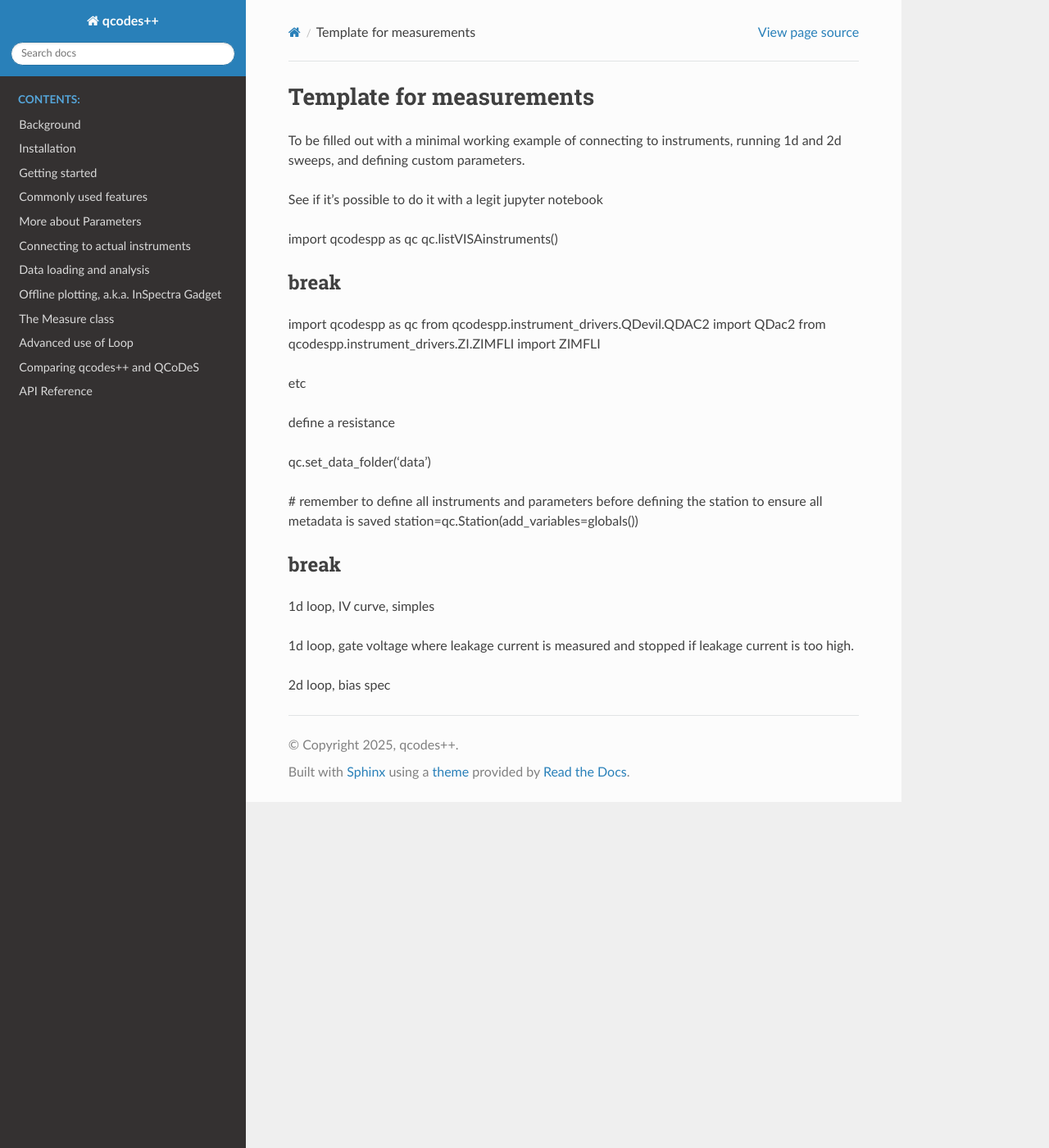
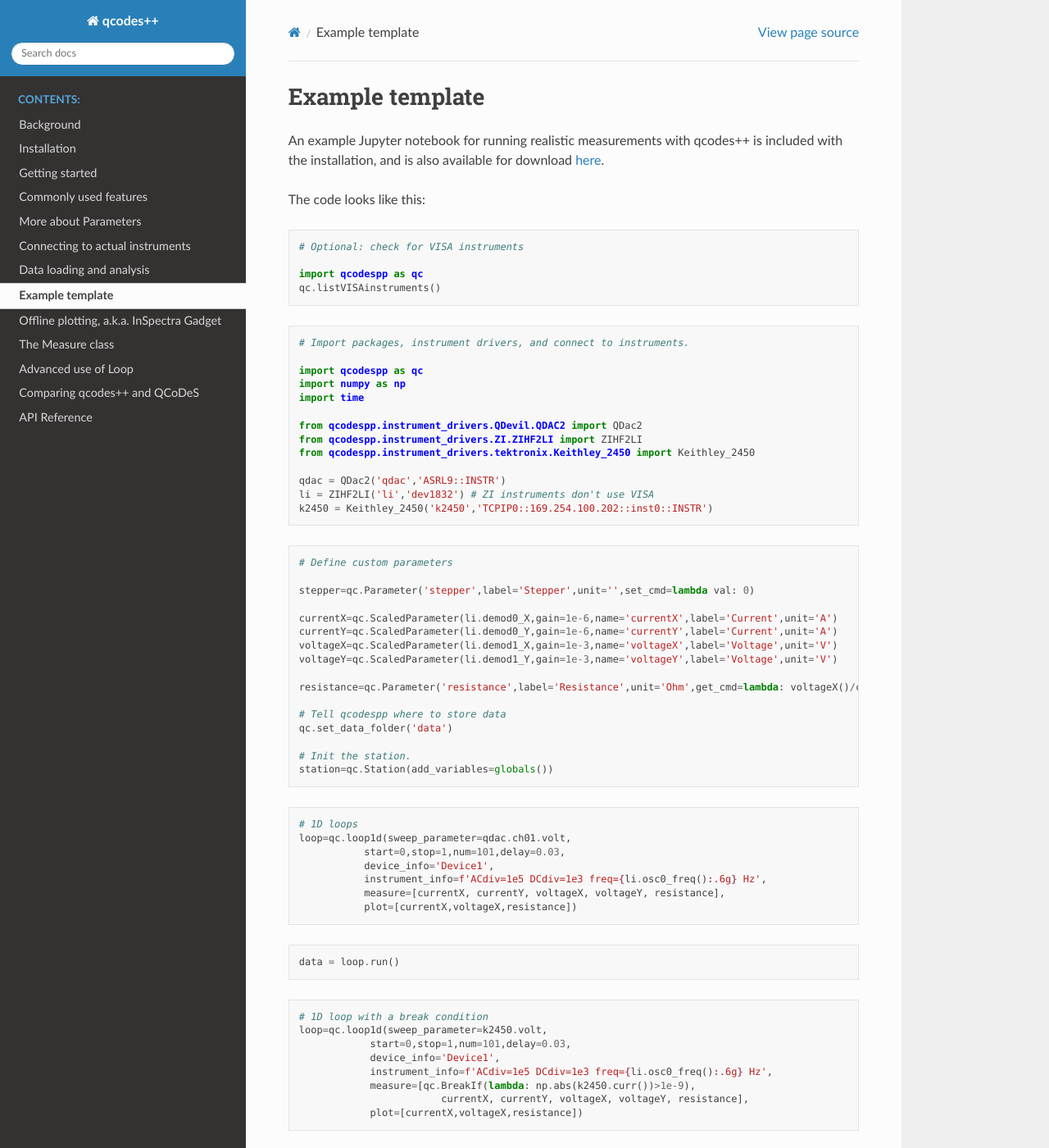
Before and after one commit to qcodespp/qcodespp.github.io, a Sphinx documentation site: the page built from docs/source/template.rst, in a window 1280 px wide and 1400 px high. Shown: the whole window at 82% size. Built offline with Sphinx 7.4.7 and the Read the Docs theme 3.1.0, drawn with Linux system fonts in a browser that asks for light colours; pages that are not in the unit, such as notebooks, are missing from menus; some of the changed text lies outside the part shown.

```diff
--- a/docs/source/conf.py
+++ b/docs/source/conf.py
@@ -25,8 +25,9 @@
 # autoapi_dirs=['C:/git/qcodespp/qcodespp']
 # autoapi_options=[ 'members', 'undoc-members','show-inheritance', 'show-module-summary', 'special-members', 'imported-members']
 # templates_path = ['_templates']
-# exclude_patterns = ['_build', '_templates']
 # autoapi_keep_files = True
+
+exclude_patterns = ['_build', '_templates', "**.ipynb_checkpoints"]
 
 
 # -- Options for HTML output -------------------------------------------------
--- a/docs/source/index.rst
+++ b/docs/source/index.rst
@@ -34,7 +34,7 @@
    parameters
    visa
    data_analysis
-   qcodespp_template
+   template
    offline_plotting
    measure
    advanced
--- a/docs/source/template.rst
+++ b/docs/source/template.rst
@@ -1,33 +1,109 @@
-Template for measurements
-=========================
+Example template
+================
 
-To be filled out with a minimal working example of connecting to instruments, running 1d and 2d sweeps, and defining custom parameters.
+An example Jupyter notebook for running realistic measurements with qcodes++ is included with the installation, and is also available for download `here <https://github.com/qcodespp/qcodespp/blob/main/qcodespp_template.ipynb>`__.
 
-See if it's possible to do it with a legit jupyter notebook
+The code looks like this:
 
-import qcodespp as qc
-qc.listVISAinstruments()
+.. code-block:: python
 
-break
------
+    # Optional: check for VISA instruments
 
-import qcodespp as qc
-from qcodespp.instrument_drivers.QDevil.QDAC2 import QDac2
-from qcodespp.instrument_drivers.ZI.ZIMFLI import ZIMFLI
+    import qcodespp as qc
+    qc.listVISAinstruments()
 
-etc
+.. code-block:: python
 
-define a resistance
+    # Import packages, instrument drivers, and connect to instruments.
 
-qc.set_data_folder('data')
+    import qcodespp as qc
+    import numpy as np
+    import time
 
-# remember to define all instruments and parameters before defining the station to ensure all metadata is saved
-station=qc.Station(add_variables=globals())
+    from qcodespp.instrument_drivers.QDevil.QDAC2 import QDac2
+    from qcodespp.instrument_drivers.ZI.ZIHF2LI import ZIHF2LI
+    from qcodespp.instrument_drivers.tektronix.Keithley_2450 import Keithley_2450
 
-break
------
-1d loop, IV curve, simples
+    qdac = QDac2('qdac','ASRL9::INSTR')
+    li = ZIHF2LI('li','dev1832') # ZI instruments don't use VISA
+    k2450 = Keithley_2450('k2450','TCPIP0::169.254.100.202::inst0::INSTR')
 
-1d loop, gate voltage where leakage current is measured and stopped if leakage current is too high.
+.. code-block:: python
 
-2d loop, bias spec
+    # Define custom parameters
+
+    stepper=qc.Parameter('stepper',label='Stepper',unit='',set_cmd=lambda val: 0)
+
+    currentX=qc.ScaledParameter(li.demod0_X,gain=1e-6,name='currentX',label='Current',unit='A')
+    currentY=qc.ScaledParameter(li.demod0_Y,gain=1e-6,name='currentY',label='Current',unit='A')
+    voltageX=qc.ScaledParameter(li.demod1_X,gain=1e-3,name='voltageX',label='Voltage',unit='V')
+    voltageY=qc.ScaledParameter(li.demod1_Y,gain=1e-3,name='voltageY',label='Voltage',unit='V')
+
+    resistance=qc.Parameter('resistance',label='Resistance',unit='Ohm',get_cmd=lambda: voltageX()/currentX())
+
+    # Tell qcodespp where to store data
+    qc.set_data_folder('data')
+
+    # Init the station.
+    station=qc.Station(add_variables=globals())
+
+.. code-block:: python
+
+    # 1D loops
+    loop=qc.loop1d(sweep_parameter=qdac.ch01.volt,
+               start=0,stop=1,num=101,delay=0.03,
+               device_info='Device1',
+               instrument_info=f'ACdiv=1e5 DCdiv=1e3 freq={li.osc0_freq():.6g} Hz',
+               measure=[currentX, currentY, voltageX, voltageY, resistance],
+               plot=[currentX,voltageX,resistance])
+
+.. code-block:: python
+
+    data = loop.run()
+
+.. code-block:: python
+
+    # 1D loop with a break condition
+    loop=qc.loop1d(sweep_parameter=k2450.volt,
+                start=0,stop=1,num=101,delay=0.03,
+                device_info='Device1',
+                instrument_info=f'ACdiv=1e5 DCdiv=1e3 freq={li.osc0_freq():.6g} Hz',
+                measure=[qc.BreakIf(lambda: np.abs(k2450.curr())>1e-9),
+                            currentX, currentY, voltageX, voltageY, resistance],
+                plot=[currentX,voltageX,resistance])
+
+.. code-block:: python
+
+    data = loop.run()
+
+.. code-block:: python
+
+    # 2D loop
+    loop=qc.loop2d(sweep_parameter=qdac.ch01.volt,
+                    start=0,stop=1,num=11,delay=0.03,
+                    step_parameter=k2450.volt,
+                    step_start=0,step_stop=1,step_num=11,step_delay=0.1,
+                    device_info='Device1',
+                    instrument_info=f'ACdiv=1e5 DCdiv=1e3 freq={li.osc0_freq():.6g} Hz',
+                    measure=[currentX, currentY, voltageX, voltageY, resistance],
+                    plot=[currentX,voltageX,resistance])
+
+.. code-block:: python
+
+    data = loop.run()
+
+.. code-block:: python
+
+    # 2D loops with sweep in both directions.
+    loop=qc.loop2dUD(sweep_parameter=qdac.ch01.volt,
+                    start=0,stop=1,num=11,delay=0.03,
+                    step_parameter=k2450.volt,
+                    step_start=0,step_stop=1,step_num=11,step_delay=0.1,
+                    device_info='Device1',
+                    instrument_info=f'ACdiv=1e5 DCdiv=1e3 freq={li.osc0_freq():.6g} Hz',
+                    measure=[currentX, currentY, voltageX, voltageY, resistance],
+                    plot=[currentX,voltageX,resistance])
+
+.. code-block:: python
+
+    data = loop.run()
```
Also changed, not shown: docs/source/qcodespp_template.ipynb (deleted).
